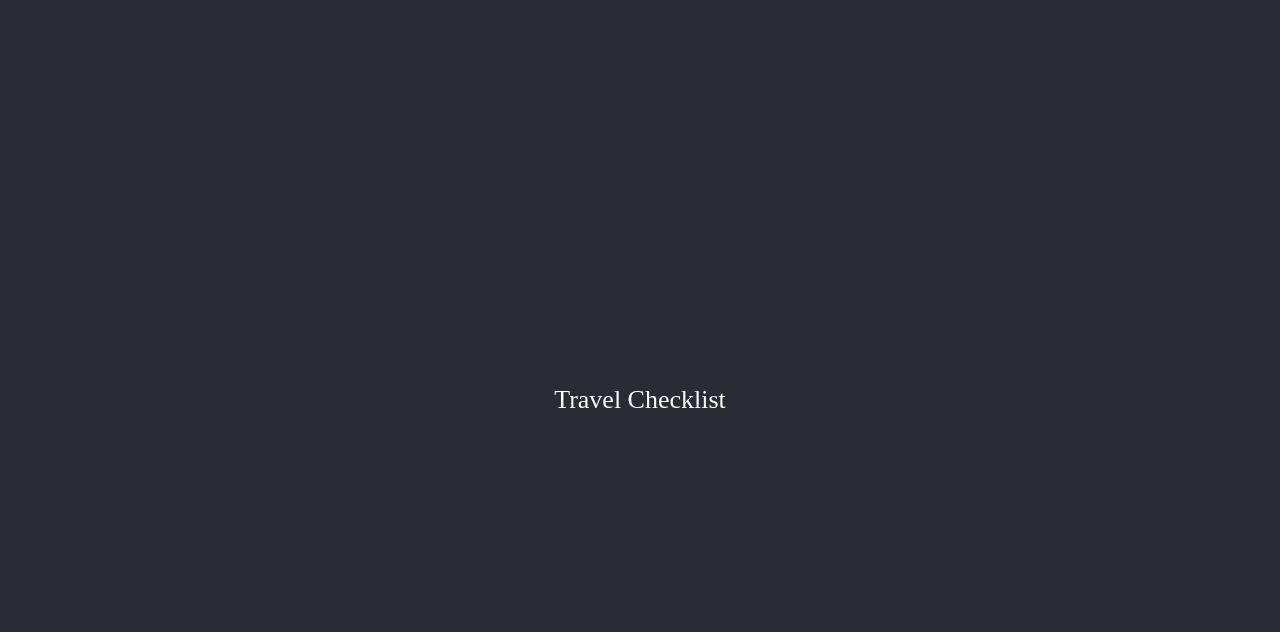
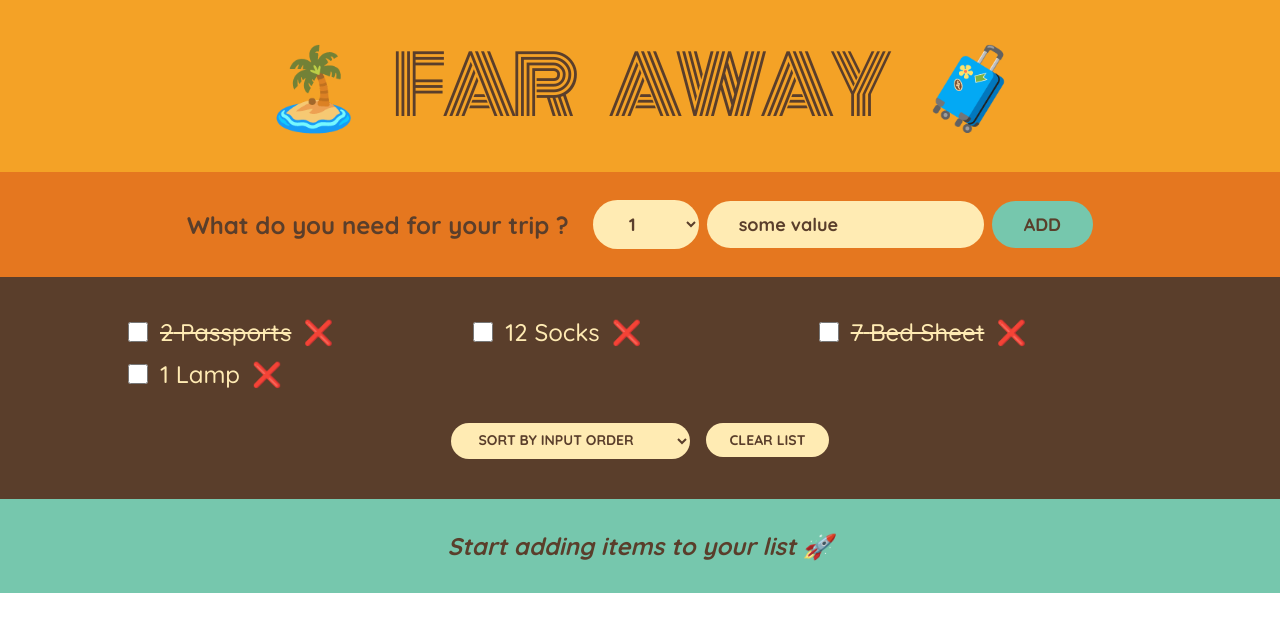
Before and after one commit to sheygs/travel-checklist, a React (Create React App) app: page / in a window 1280 px wide. Shown: the top 632 px of the page. Built offline with nearby package versions, Linux system fonts and the light colour scheme.

Commit message:
feat: Flesh out components

```diff
--- a/src/App.tsx
+++ b/src/App.tsx
@@ -1,9 +1,18 @@
 import './App.css';
+import Header from './components/Header';
+import Form from './components/Form';
+import ListItem from './components/ListItem';
+import Statistics from './components/Statistic';
 
 function App() {
         return (
-                <div className="App">
-                        <header className="App-header">Travel Checklist</header>
+                <div>
+                        {/* <header className="App-header">Travel Checklist</header> */}
+
+                        <Header />
+                        <Form />
+                        <ListItem />
+                        <Statistics />
                 </div>
         );
 }
--- a/src/index.css
+++ b/src/index.css
@@ -1,5 +1,136 @@
+@import url('https://fonts.googleapis.com/css2?family=Monoton&family=Quicksand:wght@500;700&display=swap');
+
 * {
         margin: 0;
         padding: 0;
         box-sizing: border-box;
 }
+
+html {
+        font-size: 62.5%;
+}
+
+body {
+        font-size: 2.4rem;
+        font-family: sans-serif;
+        color: #5a3e2b;
+        font-family: 'Quicksand';
+        font-weight: 500;
+}
+
+.app {
+        width: 100%;
+        height: 100vh;
+        display: grid;
+        grid-template-rows: auto auto 1fr auto;
+}
+
+h1 {
+        text-align: center;
+        background-color: #f4a226;
+        font-family: 'Monoton';
+        font-size: 8rem;
+        text-transform: uppercase;
+        font-weight: 400;
+        word-spacing: 30px;
+        letter-spacing: -5px;
+        padding: 2.4rem 0;
+}
+
+.add-form {
+        background-color: #e5771f;
+        padding: 2.8rem 0;
+        display: flex;
+        align-items: center;
+        justify-content: center;
+        gap: 0.8rem;
+}
+
+h3 {
+        margin-right: 1.6rem;
+        font-size: 2.4rem;
+}
+
+button,
+select,
+input {
+        background-color: #ffebb3;
+        color: #5a3e2b;
+        font-family: inherit;
+        border: none;
+        border-radius: 10rem;
+        padding: 1.2rem 3.2rem;
+        font-weight: 700;
+        font-size: 1.8rem;
+        cursor: pointer;
+}
+
+.add-form button {
+        text-transform: uppercase;
+        background-color: #76c7ad;
+}
+
+.list {
+        background-color: #5a3e2b;
+        color: #ffebb3;
+        padding: 4rem 0;
+
+        display: flex;
+        justify-content: space-between;
+        flex-direction: column;
+        gap: 3.2rem;
+        align-items: center;
+}
+
+.actions button,
+.list select {
+        text-transform: uppercase;
+        padding: 0.8rem 2.4rem;
+        font-size: 1.4rem;
+        font-weight: 700;
+        margin: 0 0.8rem;
+}
+
+.list ul {
+        list-style: none;
+        width: 80%;
+        overflow: scroll;
+
+        display: grid;
+        grid-template-columns: repeat(auto-fit, minmax(250px, 1fr));
+        gap: 1.2rem;
+        justify-content: center;
+        align-content: start;
+}
+
+.list li {
+        display: flex;
+        align-items: center;
+        gap: 1.2rem;
+}
+
+.packed {
+        text-decoration: line-through;
+}
+
+input[type='checkbox'] {
+        height: 2rem;
+        width: 2rem;
+        accent-color: #e5771f;
+}
+
+.list li button {
+        cursor: pointer;
+        background: none;
+        border: none;
+        font-size: 1.8rem;
+        padding: 0.8rem;
+        transform: translateY(2px);
+}
+
+.stats {
+        background-color: #76c7ad;
+        text-align: center;
+        font-weight: 700;
+        padding: 3.2rem 0;
+}
```
